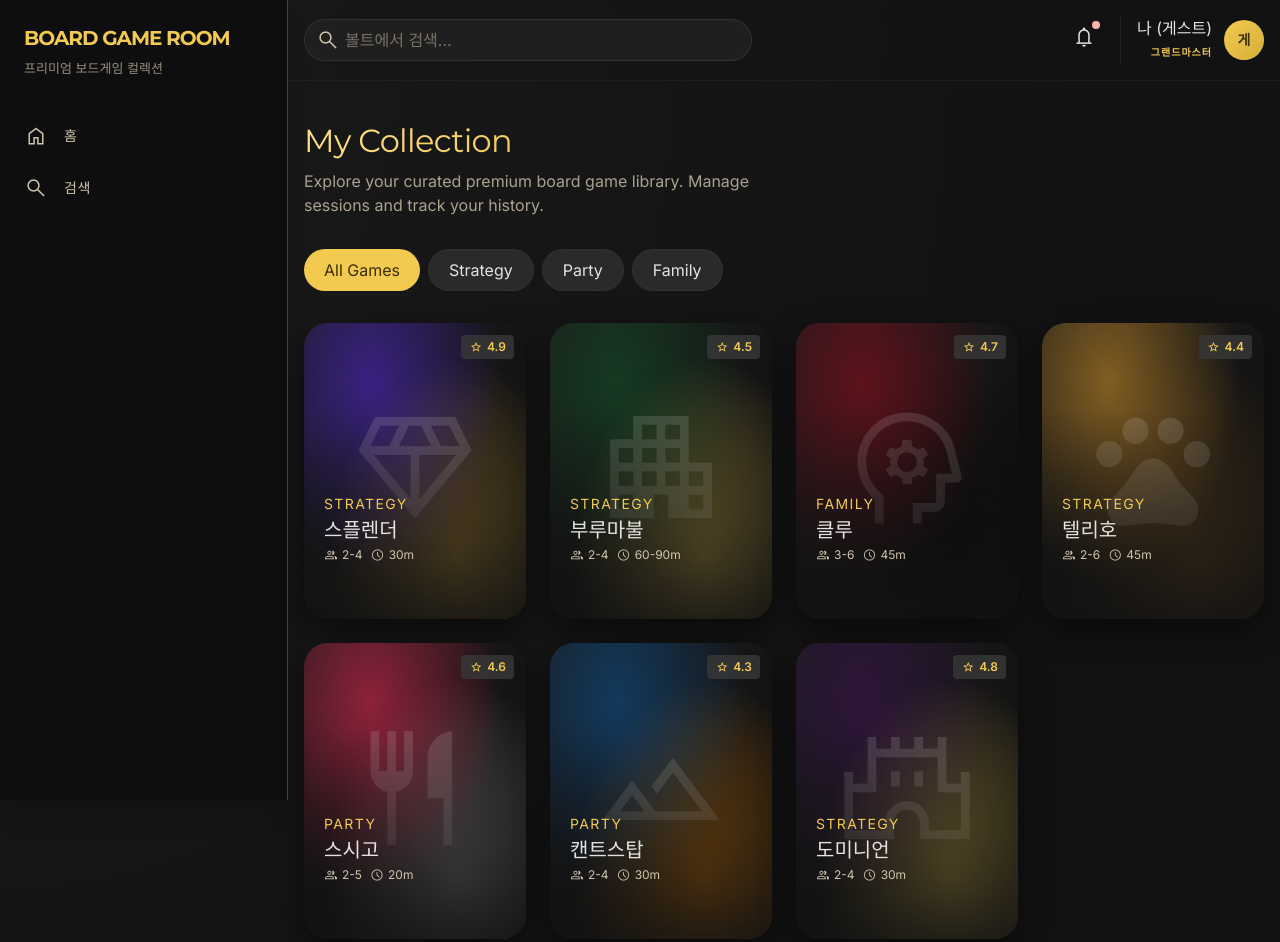
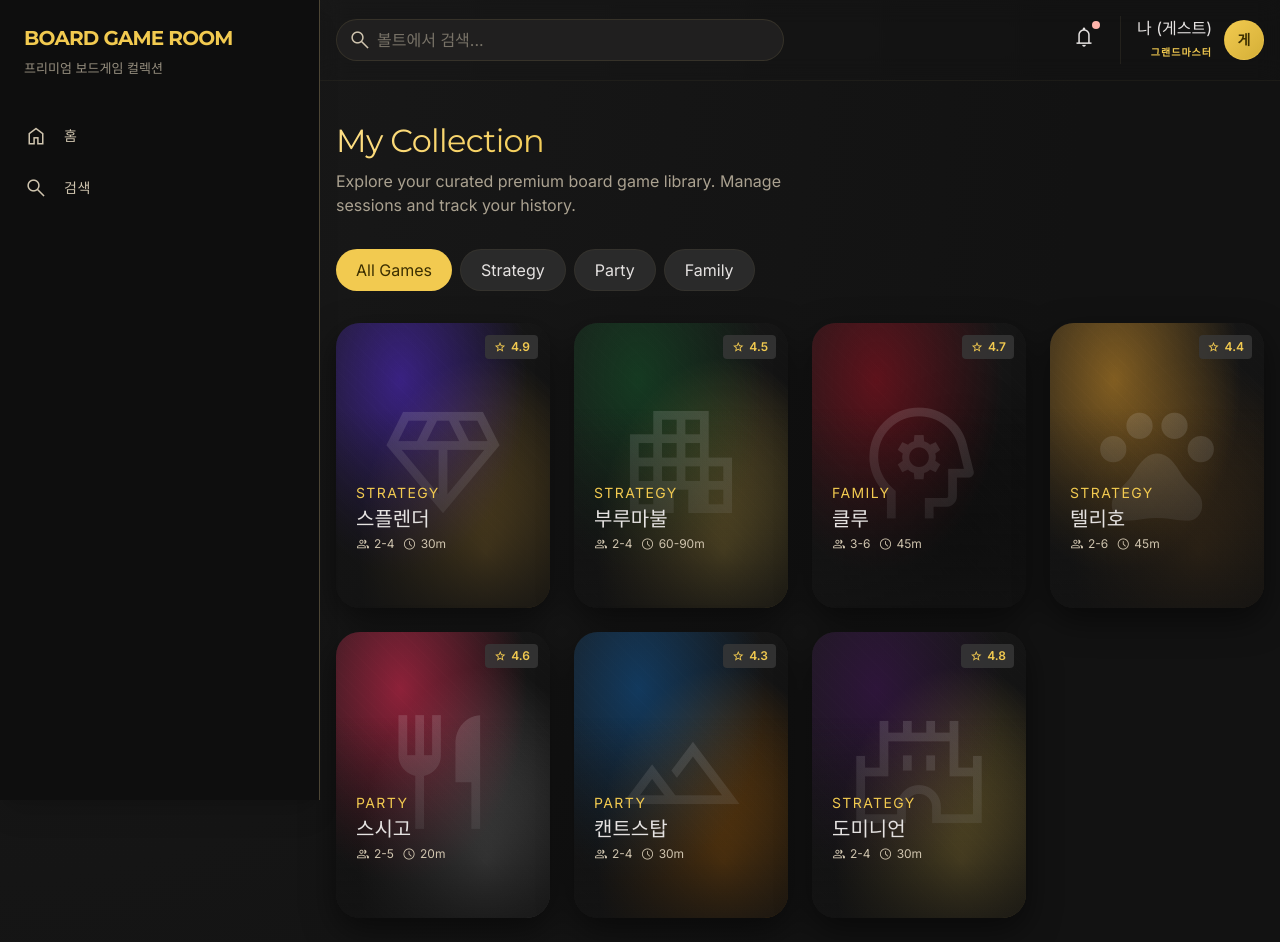
Before and after one commit to KitschMix/fantasyR, a plain HTML site: page index.html in a window 1280 px wide. Shown: the top 942 px of the page. Drawn offline with nearby package versions, Linux system fonts and the light colour scheme.

Commit message:
fix(hub): Edge/Chrome 폰트 폭 차이 보정 (사이드바 w-80, Montserrat 명시)
- 사이드바 w-72 → w-80 (콘텐츠 폭 240 → 272px)
- main 마진 lg:ml-72 → lg:ml-80 동기화
- BOARD GAME ROOM에 font-family: 'Montserrat', sans-serif 명시
  (Noto Sans KR fallback 제거 - 영문 텍스트는 Noto 불필요, fallback 폭이 더 큼)
- letter-spacing -0.04em 인라인 적용으로 자간 추가 압축

Chrome이 Edge보다 Montserrat 글자 폭을 더 넓게 측정하는 문제 해결

```diff
--- a/index.html
+++ b/index.html
@@ -159,9 +159,9 @@
 <body class="font-body-md text-body-md text-on-surface">
 
 <!-- ═══ 사이드 네비게이션 (데스크탑만) ═══ -->
-<aside class="hidden lg:flex h-screen w-72 fixed left-0 top-0 bg-surface-container-lowest border-r border-outline-variant shadow-xl flex-col py-6 z-50">
+<aside class="hidden lg:flex h-screen w-80 fixed left-0 top-0 bg-surface-container-lowest border-r border-outline-variant shadow-xl flex-col py-6 z-50">
   <div class="px-6 mb-8">
-    <h1 class="font-headline-md text-headline-md font-bold text-primary tracking-tighter whitespace-nowrap">BOARD GAME ROOM</h1>
+    <h1 class="font-headline-md text-headline-md font-bold text-primary tracking-tighter whitespace-nowrap" style="font-family: 'Montserrat', sans-serif; letter-spacing: -0.04em;">BOARD GAME ROOM</h1>
     <p class="text-on-surface-variant font-label-md mt-1 opacity-70 whitespace-nowrap text-[13px]">프리미엄 보드게임 컬렉션</p>
   </div>
 
@@ -178,7 +178,7 @@
 </aside>
 
 <!-- ═══ 메인 컨텐츠 ═══ -->
-<main class="lg:ml-72 min-h-screen relative pb-32 lg:pb-0">
+<main class="lg:ml-80 min-h-screen relative pb-32 lg:pb-0">
 
   <!-- ═══ 모바일 TopAppBar (Stitch 스타일) ═══ -->
   <header class="lg:hidden bg-background/90 backdrop-blur-md text-primary sticky top-0 shadow-sm flex justify-between items-center px-container-margin py-stack-md w-full z-50 transition-all duration-300 ease-in-out">
```
